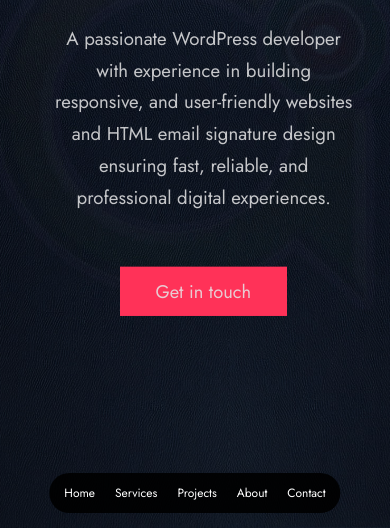
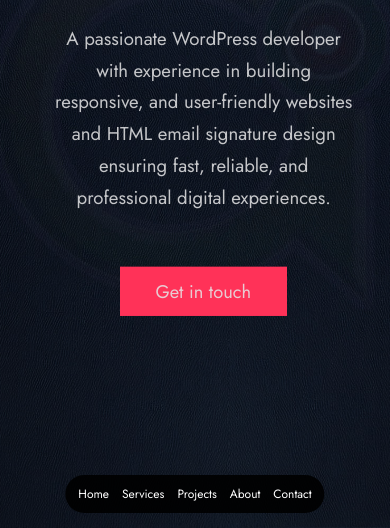
Before and after one commit to giash24info/giash24info.github.io, a plain HTML site: page index.html in a window 390 px wide. Shown: the part 316-844 px from the top of the page. Drawn offline with Linux system fonts and the light colour scheme.

Commit message:
Update index.css

```diff
--- a/index.css
+++ b/index.css
@@ -705,10 +705,10 @@ body:not(.user-is-tabbing) a:focus {
     left: 50%;
     transform: translateX(-50%);
     background: rgba(0,0,0,0.9);
-    padding: 10px 15px;
+    padding: 9px 13px;
     border-radius: 50px;
     z-index: 9999;
-    gap: 20px;
+    gap: 13px;
   }
 
   .mobile-nav a {
```
